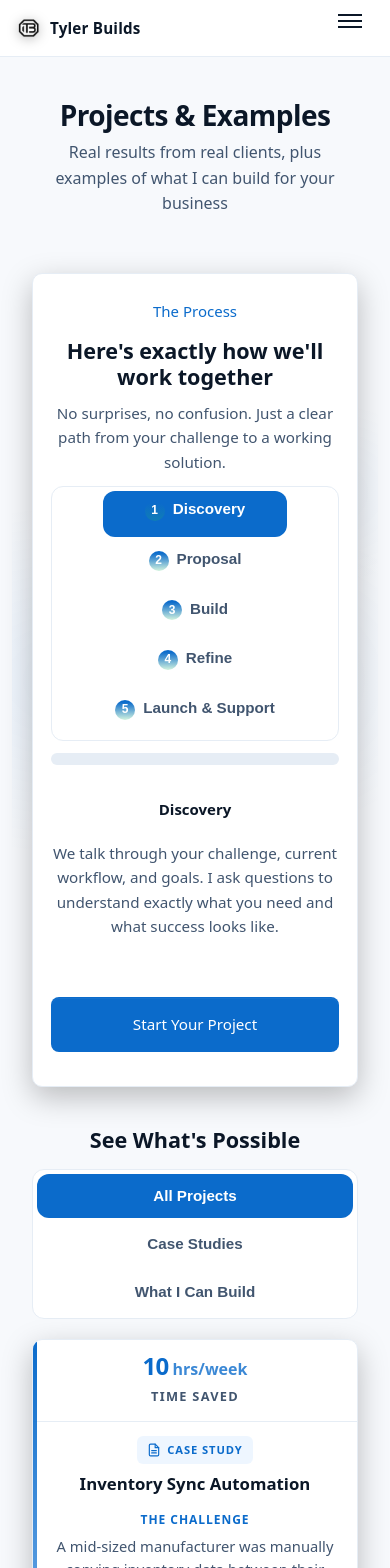
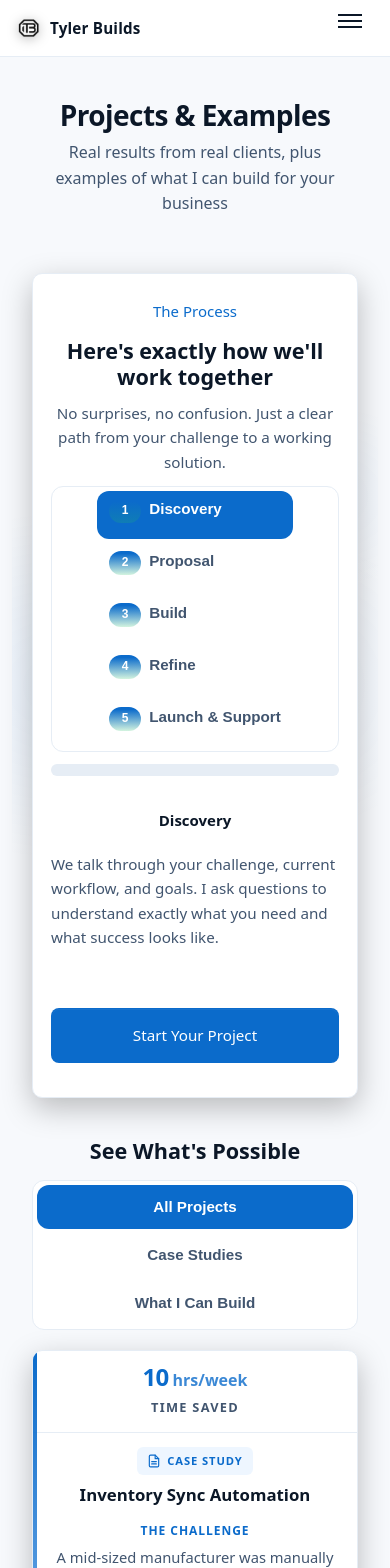
Before and after one commit to TylerBuilds-Official/TylerBuildsNetReact, a React (Vite) app: page /projects in a window 390 px wide. Shown: the top 1568 px of the page. Built offline with nearby package versions, Linux system fonts and the light colour scheme.

Commit message:
final V1 mobile tuning and polish before launch. Close buttons tightened, alignment tightened.

```diff
--- a/src/components/ProjectsAISupportDemo.tsx
+++ b/src/components/ProjectsAISupportDemo.tsx
@@ -46,6 +46,7 @@ const ProjectsAISupportDemo: React.FC<{ onClose: () => void }> = ({ onClose }) =
   const [isTyping, setIsTyping] = useState(false);
   const [messageCount, setMessageCount] = useState(0);
   const [error, setError] = useState<string | null>(null);
+  const [suggestionsClicked, setSuggestionsClicked] = useState(false);
   const messagesEndRef = useRef<HTMLDivElement>(null);
   const inputRef = useRef<HTMLInputElement>(null);
 
@@ -135,10 +136,12 @@ const ProjectsAISupportDemo: React.FC<{ onClose: () => void }> = ({ onClose }) =
   };
 
   const handleSuggestion = (question: string) => {
-    sendMessage(question);
-  };
+      setSuggestionsClicked(true);
+      sendMessage(question);
+    }
 
-  const remainingMessages = MAX_MESSAGES - messageCount;
+
+    const remainingMessages = MAX_MESSAGES - messageCount;
 
   return (
     <div className="ai-support-demo">
@@ -234,7 +237,7 @@ const ProjectsAISupportDemo: React.FC<{ onClose: () => void }> = ({ onClose }) =
         <div ref={messagesEndRef} />
       </div>
 
-      {messageCount < 2 && !isTyping && (
+      {!suggestionsClicked && messageCount < 2 && !isTyping && (
         <div className="ai-support-suggestions">
           <span className="ai-support-suggestions-label">Try asking:</span>
           <div className="ai-support-suggestions-list">
--- a/src/components/ProjectsProcessStepper.tsx
+++ b/src/components/ProjectsProcessStepper.tsx
@@ -45,6 +45,7 @@ const ProcessStepper: React.FC = () => {
 
     return (
         <div className="stacked" onKeyDown={onKeyDown}>
+            <div className="process-stepper">
                 <div className="segmented wrap" role="tablist" aria-label="Project process steps">
                     {steps.map((s, i) => (
                         <button
@@ -61,6 +62,7 @@ const ProcessStepper: React.FC = () => {
                             <span>{s.title}</span>
                         </button>
                     ))}
+                </div>
             </div>
 
             {/* Progress line */}
--- a/src/styles/components/ai-support-demo.css
+++ b/src/styles/components/ai-support-demo.css
@@ -24,7 +24,9 @@
 .ai-support-header-info {
     display: flex;
     align-items: center;
-    gap: 12px;
+    align-content: center;
+    text-align: center;
+    gap: 80px;
 }
 
 .ai-support-avatar {
@@ -62,6 +64,7 @@
 .ai-support-close {
     padding: 8px;
     min-width: auto;
+    max-width: 40px;
     border-radius: 8px;
 }
 
@@ -86,6 +89,7 @@
     display: flex;
     flex-direction: column;
     gap: 16px;
+    text-align: left;
 }
 
 .ai-support-message {
@@ -372,7 +376,8 @@
     }
 
     .ai-support-input-area {
-        padding: 14px 18px;
+        padding: 14px 14px;
+        max-height: 90px;
     }
 
     .ai-support-input {
@@ -381,7 +386,7 @@
     }
 
     .ai-support-send {
-        width: 40px;
+        max-width: 80px;
         height: 40px;
     }
 
--- a/src/styles/components/inv-sync-demo.css
+++ b/src/styles/components/inv-sync-demo.css
@@ -33,6 +33,7 @@
 .inv-sync-close {
     padding: 8px;
     min-width: auto;
+    max-width: 40px;
     border-radius: 8px;
 }
 
@@ -374,6 +375,7 @@
 @media (max-width: 640px) {
     .inv-sync-header {
         padding: 16px 20px;
+        text-align: left;
     }
 
     .inv-sync-header h3 {
--- a/src/styles/components/sales-dashboard.css
+++ b/src/styles/components/sales-dashboard.css
@@ -33,6 +33,7 @@
 .dashboard-close {
     padding: 8px;
     min-width: auto;
+    max-width: 40px;
     border-radius: 8px;
 }
 
@@ -484,6 +485,7 @@
 @media (max-width: 640px) {
     .dashboard-header {
         padding: 16px 20px;
+        text-align: left;
     }
 
     .dashboard-header h3 {
--- a/src/styles/pages/projects.css
+++ b/src/styles/pages/projects.css
@@ -397,6 +397,11 @@
         height: 48px;
         margin-bottom: 12px;
     }
+
+    .step-badge {
+        min-width: 28px;
+        padding: 12px 16px;
+    }
 }
 
 /* Projects page responsive - Small Mobile */
--- a/src/styles/responsive/mobile.css
+++ b/src/styles/responsive/mobile.css
@@ -46,7 +46,7 @@
 
     .btn.primary {
         padding: 14px 18px;
-        margin: 16px;
+        margin: 16px 0;
     }
 
     /* CTA groups stack */
@@ -157,7 +157,23 @@
         border-radius: 12px;
     }
 
-    /* Reduce animation complexity on mobile */
+    .process-stepper .segmented {
+        text-align: left;
+    }
+
+    .process-stepper ~ div[role="tabpanel"] h4 {
+        text-align: center;
+    }
+
+    .process-stepper .segmented button {
+        text-align: left;
+        justify-content: flex-start;
+    }
+
+    .process-stepper + .progress-track + div[role="tabpanel"] {
+        text-align: left;
+    }
+
     @media (prefers-reduced-motion: no-preference) {
         * {
             animation-duration: 1.3s !important;
--- a/src/styles/responsive/tablet.css
+++ b/src/styles/responsive/tablet.css
@@ -83,6 +83,8 @@
         padding: 20px;
 
     }
+
+
 }
 
 /* Tablet landscape (641px - 768px) - middle ground */
```
Lines whose indentation alone changed are shown as unchanged.
